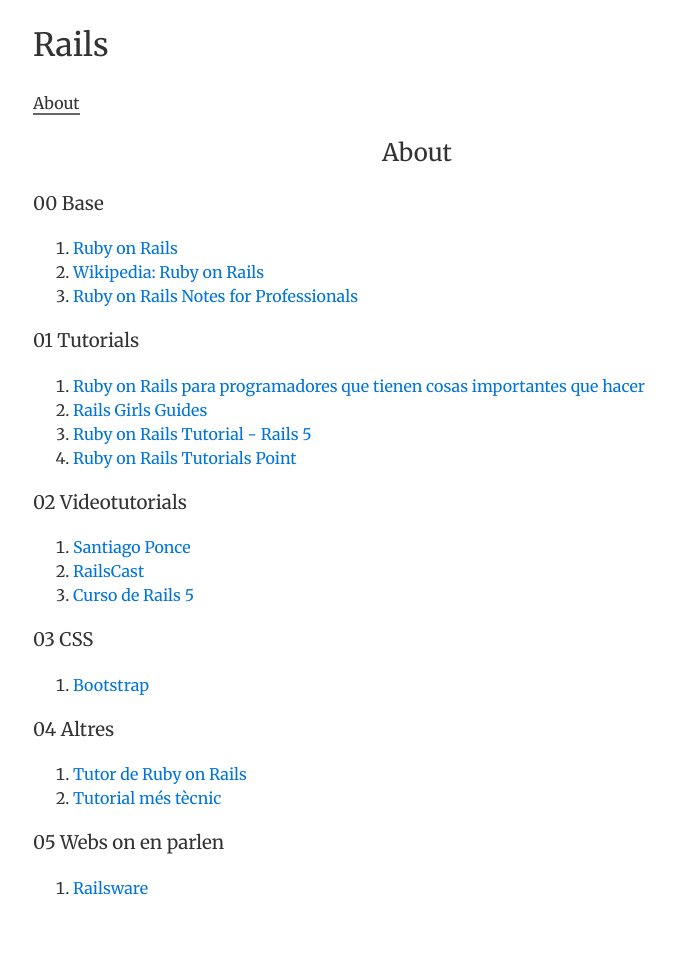
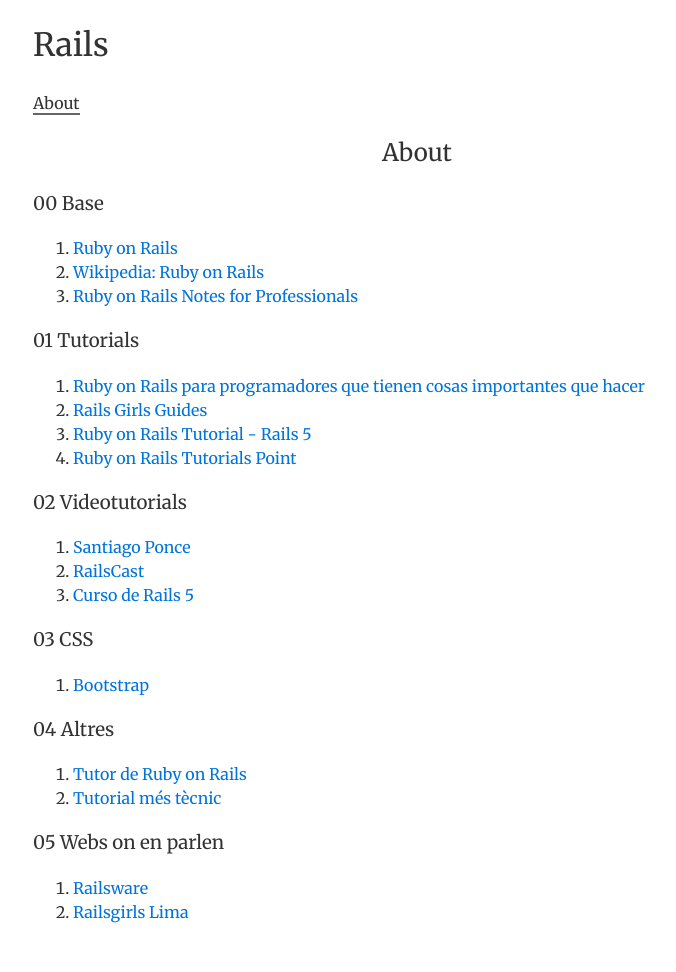
Before and after one commit to inclusa/rails, a Jekyll site: the page built from about.md, in a window 1280 px wide. Shown: the whole page, without its empty margins (223-899 px from the left). Built offline with Jekyll 4.4.1, drawn with Linux system fonts in a browser that asks for light colours; before the commit the page ends 948 px from its top, so only the background shows below that.

Commit message:
Rails Girls

```diff
--- a/about.md
+++ b/about.md
@@ -36,3 +36,4 @@ permalink: /about/
 ### 05 Webs on en parlen
 
 1. [Railsware](https://railsware.com/blog/2017/11/09/best-books-to-learn-ruby-on-rails/)
+2. [Railsgirls Lima](http://railsgirlslima.github.io/)
```
